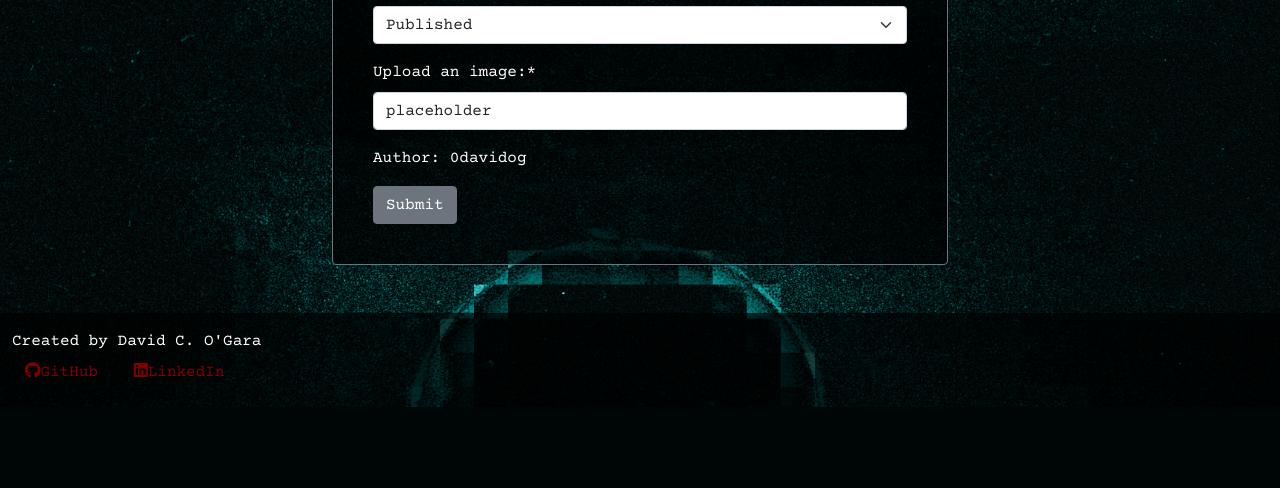
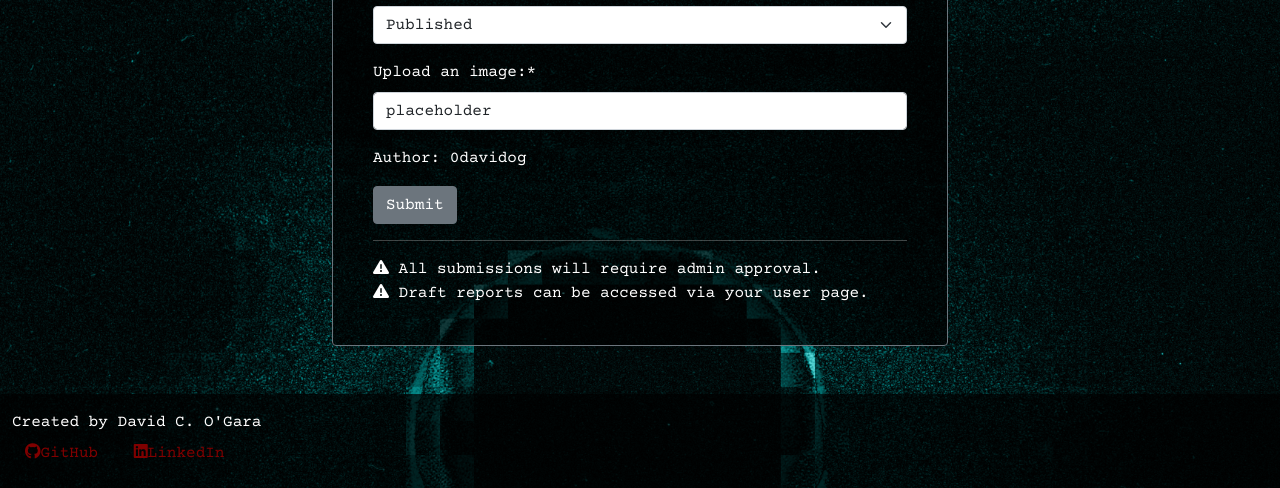
Before and after one commit to 0davidog/Umbra-Report, a Django app: page /create/ in a window 1280 px wide. Shown: the part 754-1242 px from the top of the page. Before the commit the page ends 1161 px from the top, so only its background shows below. Run offline with Django 4.2, Linux system fonts and the light colour scheme; a user stored in the database is signed in; some libraries are stand-ins or nearby versions.

Commit message:
Add informational message to report creation forms

```diff
--- a/blog/templates/blog/create_report.html
+++ b/blog/templates/blog/create_report.html
@@ -34,6 +34,15 @@
                             Submit
                         </button>
                     </form>
+                    <hr>
+                    <div>
+                        <i class="fa-solid fa-triangle-exclamation"></i>
+                        All submissions will require admin approval.
+                    </div>
+                    <div>
+                        <i class="fa-solid fa-triangle-exclamation"></i>
+                        Draft reports can be accessed via your user page.
+                    </div>
                     {% else %}
                     <div class="alert alert-danger bg-transparent border-danger" role="alert">
                         <i class="fa-solid fa-triangle-exclamation"></i>
```
Also changed, not shown: blog/templates/blog/edit_report.html (+9 -0 lines).
